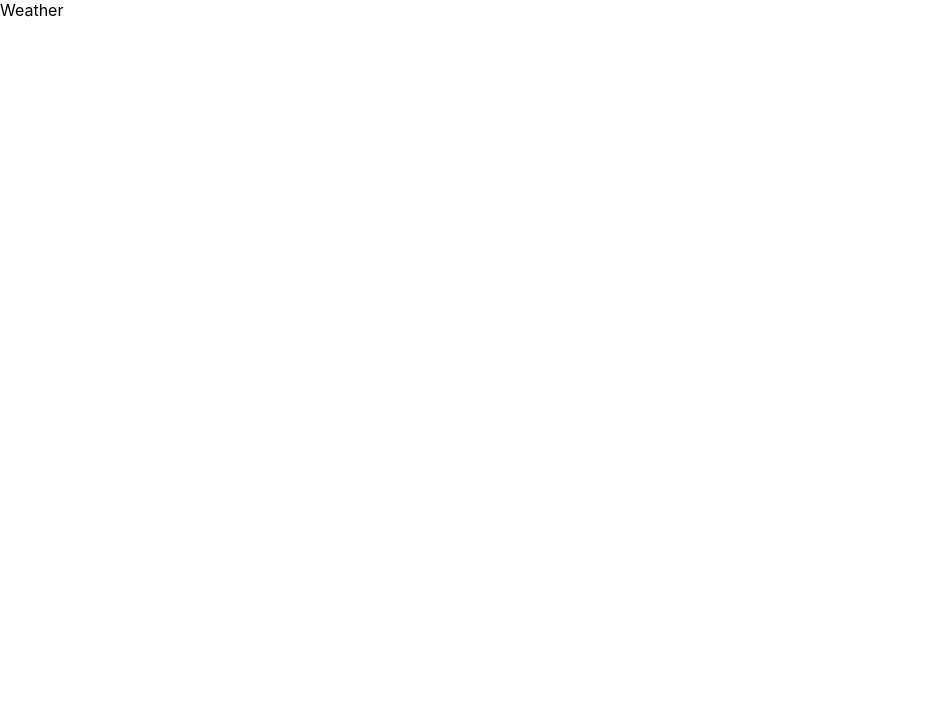
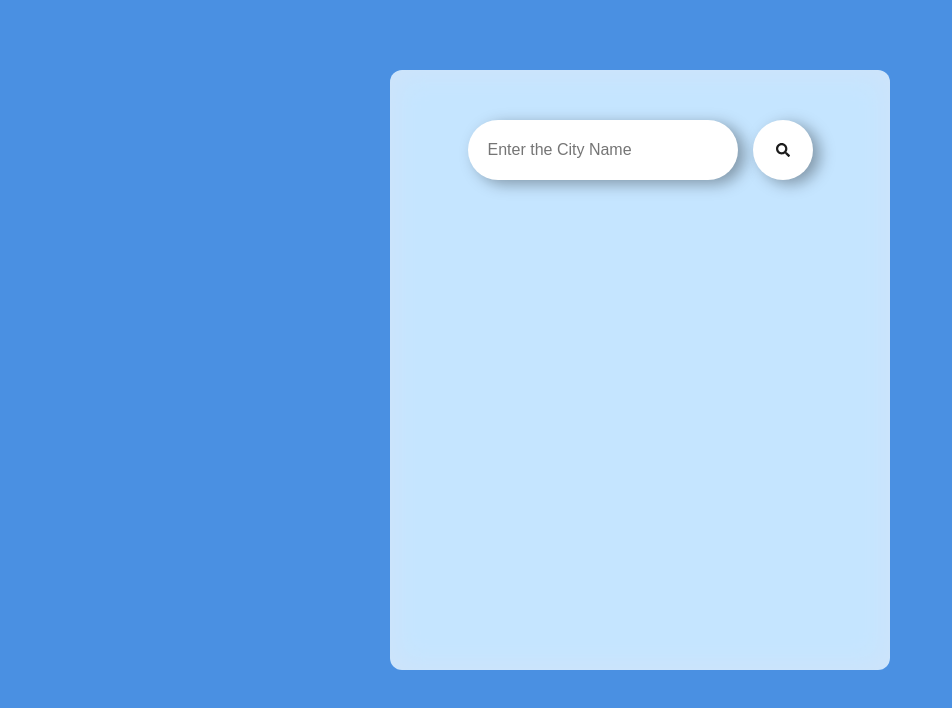
Before and after one commit to Geethika-Kancharla/Weather, a React (Create React App) app: page / in a window 1280 px wide. Shown: the top 708 px of the page, without its empty margins (0-952 px from the left). Built offline with nearby package versions, Linux system fonts and the light colour scheme.

Commit message:
Fetched api

```diff
--- a/src/components/Weather.css
+++ b/src/components/Weather.css
@@ -0,0 +1,56 @@
+* {
+    margin: 0;
+    padding: 0;
+    box-sizing: border-box;
+}
+
+body {
+    background-color: rgb(74, 144, 226);
+}
+
+.container {
+    height: 600px;
+    width: 500px;
+    background-color: rgb(255, 255, 255, 0.75);
+    backdrop-filter: blur(16px) saturate(180%);
+    border-radius: 12px;
+    margin: auto;
+    margin-top: 70px;
+}
+.city{
+    display: flex;
+    justify-content: center;
+    align-items:center;
+    gap:15px;
+    padding-top:50px;
+
+}
+ input{
+    display: flex;;
+    height:60px;
+    width:270px;
+    border:none;
+    outline:none;
+    font-size:16px;
+    font-weight:500;
+    padding-left:20px;
+    border-radius: 40px;
+    box-shadow:7px 4px 15px 0px rgba(0,0,0,0.34);
+    color:#1c1c1c;
+}
+button{
+    display: flex;
+    justify-content: center;
+    align-items:center;
+    height:60px;
+    width:60px;
+    color:#1c1c1c;
+    background-color: #fff;
+    height:60px;
+    border-radius: 50%;
+    outline:none;
+    font-size:14px;
+    border:none;
+    cursor:pointer;
+    box-shadow:7px 4px 15px 0px rgba(0,0,0,0.34);
+}
--- a/src/components/Weather.js
+++ b/src/components/Weather.js
@@ -1,10 +1,48 @@
-import React from 'react'
+import React, { useState } from 'react'
 import './Weather.css'
+import { FaSearch } from "react-icons/fa";
 
 const Weather = () => {
-  return (
-    <div>Weather</div>
-  )
+
+    const [city, setCity] = useState("");
+    const [weather, setWeather] = useState();
+    const[error ,setError]=useState('');
+
+    const API_key = "4d18c9398c8b157bac9b4ea7c1b20e9e";
+    const url = `https://api.openweathermap.org/data/2.5/weather?q=${city}&appid=${API_key}`;
+
+    const handleChange = (e) => {
+        setCity(e.target.value);
+        console.log(e.target.value);
+    }
+
+    async function fetchData() {
+        try {
+            const response=await fetch(url);
+            const output= await response.json();
+            if(response.ok){
+            setWeather(output);
+                setError('');
+                console.log(output);
+            }
+            else{
+                setError("No data found.Please enter a valid city name.");
+            }
+        }
+        catch (err) {
+            setError(err);
+        }
+    }
+
+    return (
+        <div className="container">
+            <div className='city'>
+                <input type='text' value={city} onChange={handleChange} placeholder='Enter the City Name' />
+                <button onClick={()=>fetchData()}><FaSearch /></button>
+            </div>
+
+        </div>
+    )
 }
 
 export default Weather
```
